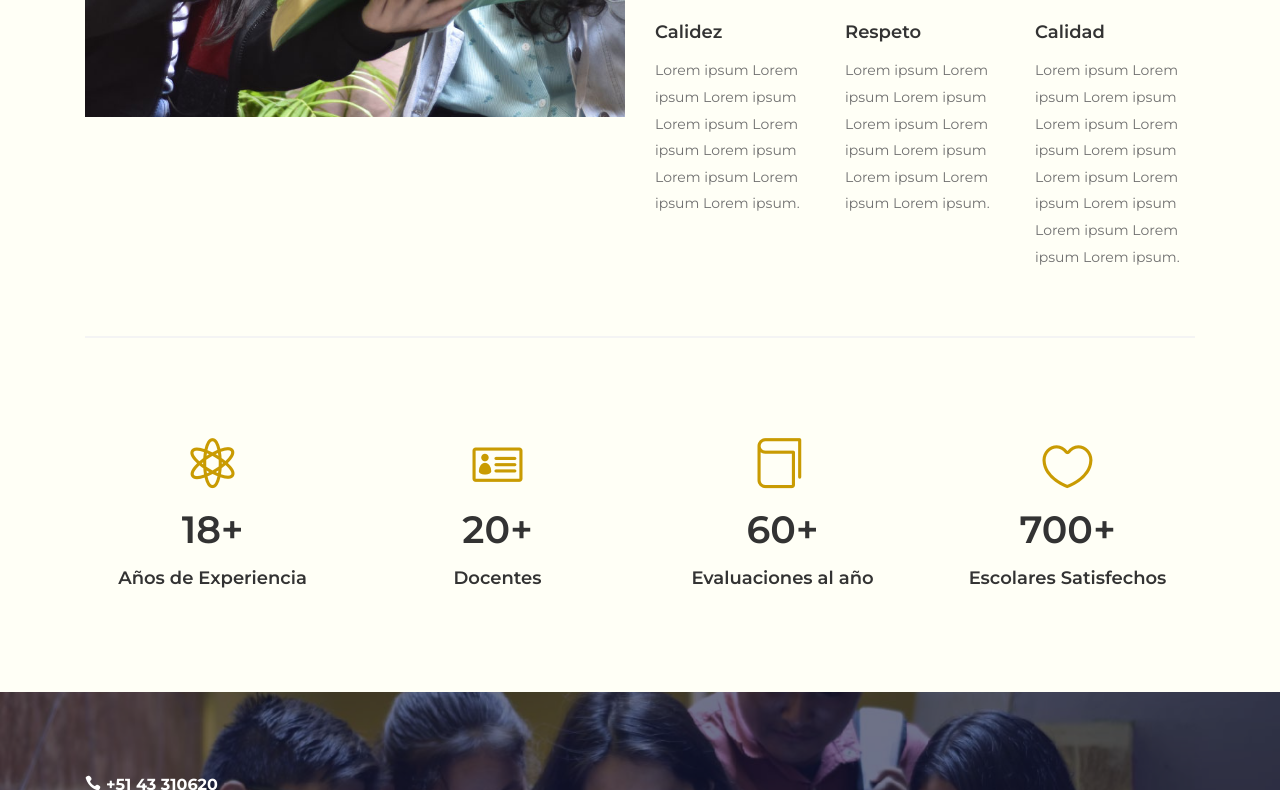
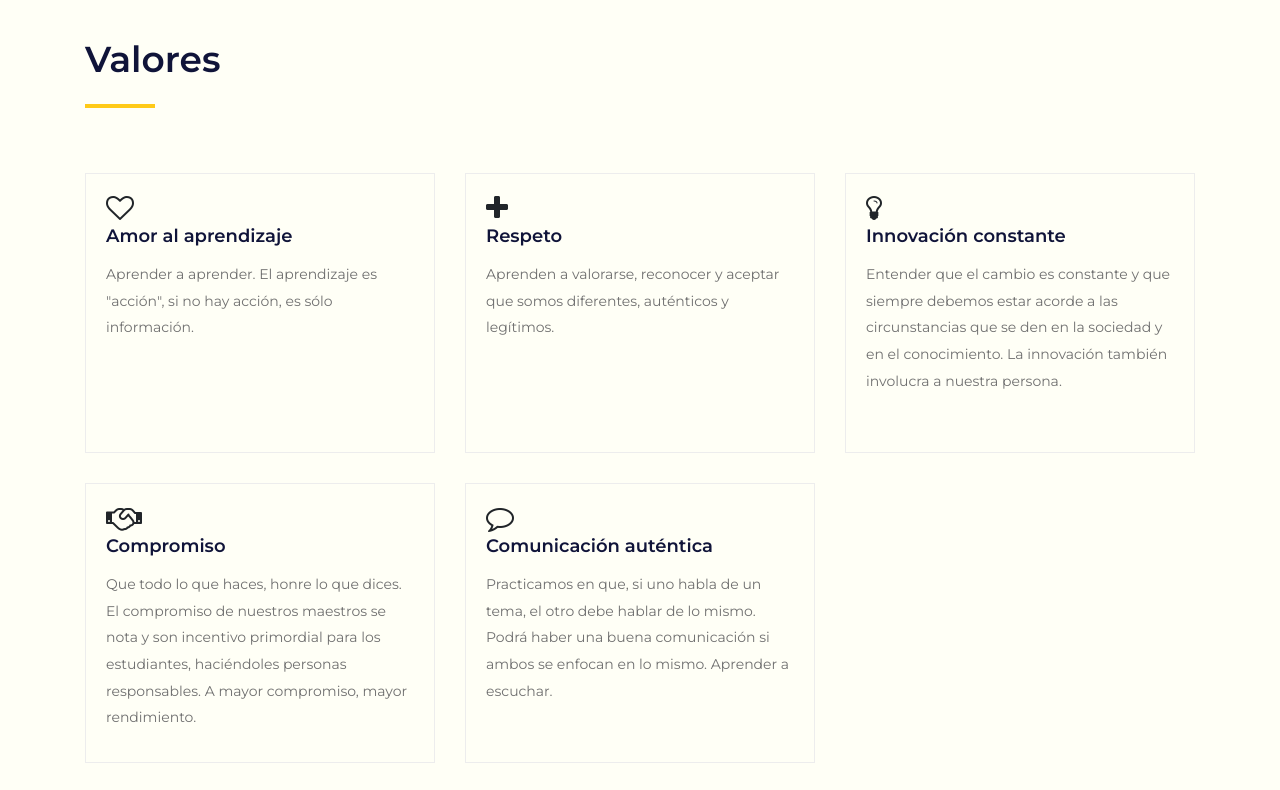
Before and after one commit to David2289/RealPacifico, a website: page nosotros.html in a window 1280 px wide. Shown: the part 1168-1958 px from the top of the page. Drawn offline with nearby package versions, Linux system fonts and the light colour scheme.

Commit message:
Cambios requeridos. pantalla nosotros.html

```diff
--- a/nosotros.html
+++ b/nosotros.html
@@ -60,9 +60,10 @@
                                 <div class="classynav">
                                     <ul id="nav">
                                         <li><a href="index.html">Inicio</a></li>
+                                        <li><a href="index.html">Matrícula 2021</a></li>
                                         <li><a href="nosotros.html">Nosotros</a></li>
-                                        <li><a href="servicio.html">Servicios</a></li>
-                                        <li><a href="contacto.html">Contacto</a></li>
+                                        <li><a href="servicio.html">Nuestra propuesta</a></li>
+                                        <li><a href="contacto.html">Contáctanos</a></li>
                                     </ul>
                                 </div>
                                 <!-- Nav End -->
@@ -120,16 +121,23 @@
                         <div class="about-us-content mb-50">
                             <!-- Section Heading -->
                             <div class="section-heading">
-                                <h2>Nosotros</h2>
+                                <h2>Historia</h2>
                                 <div class="line"></div>
+                                <br/>
+                                <p>
+                                    Un estudiante egresa de la secundaria, postula a la universidad y no ingresa. Lo logra después de un año de preparación, como mínimo, en una academia preuniversitaria.
+                                    Fue necesaria la creación de un gran colegio. El colegio Real Pacífico, con alto nivel de enseñanza y altas expectativas de rendimiento académico. Los alumnos egresan preparados para aprobar el examen e ingresar a la universidad.
+                                </p>
                             </div>
-                            <p>Lorem ipsum Lorem ipsum Lorem ipsum Lorem ipsum Lorem ipsum Lorem ipsum Lorem ipsum Lorem ipsum Lorem ipsum Lorem ipsum Lorem ipsum Lorem ipsum Lorem ipsum Lorem ipsum Lorem ipsum Lorem ipsum </p>
 
                             <div class="single-skills-area mt-30">
                                 <div class="section-heading">
                                     <h6>Misión</h6>
                                     <div class="line"></div>
-                                    <p>Lorem ipsum Lorem ipsum Lorem ipsum Lorem ipsum Lorem ipsum Lorem ipsum Lorem ipsum Lorem ipsum Lorem ipsum Lorem ipsum Lorem ipsum Lorem ipsum Lorem ipsum Lorem ipsum Lorem ipsum Lorem ipsum </p>
+                                    <br/>
+                                    <p>
+                                        Ser los responsables de dar una formación integral a cada uno de nuestros alumnos en las distintas etapas de su desarrollo.
+                                    </p>
                                 </div>
 
                             </div>
@@ -138,46 +146,76 @@
                                 <div class="section-heading">
                                     <h6>Visión</h6>
                                     <div class="line"></div>
-                                    <p>Lorem ipsum Lorem ipsum Lorem ipsum Lorem ipsum Lorem ipsum Lorem ipsum Lorem ipsum Lorem ipsum Lorem ipsum Lorem ipsum Lorem ipsum Lorem ipsum Lorem ipsum Lorem ipsum Lorem ipsum Lorem ipsum </p>
+                                    <br/>
+                                    <p>
+                                        Formar personas con alta calidad humana, con sólidos conocimientos académicos, con habilidades sociales y capaces de adaptarse a los cambios.
+                                    </p>
                                 </div>
 
                             </div>
 
+                        </div>
+                    </div>
+
+                    <!-- Values Content -->
+                    <div class="col-12 col-md-12">
                         <div class="single-skills-area mt-30">
                             <div class="section-heading">
-                                    <h6>Valores</h6>
+                                <h2>Valores</h2>
                                 <div class="line"></div>
                                 <div class="row" style="padding-top: 35px;">
                                     <div class="col-md-4 col-lg-4 col-sm-6 col-xs-12">
-                                            <div class="offer">
-                                                <div class="offer__icon">
-                                                    <!--<i class="fa fa-2x fa-thumbs-o-up"></i>-->
+                                        <div class="value_box">
+                                            <div>
+                                                <i class="fa fa-2x fa-heart-o"></i>
                                             </div>
                                             <div class="offer__details">
-                                                    <h6><a href="#">Calidez</a></h6>
-                                                    <p>Lorem ipsum Lorem ipsum Lorem ipsum Lorem ipsum Lorem ipsum Lorem ipsum Lorem ipsum Lorem ipsum Lorem ipsum.</p>
+                                                <h6>Amor al aprendizaje</h6>
+                                                <p>Aprender a aprender. El aprendizaje es "acción", si no hay acción, es sólo información.</p>
                                             </div>
                                         </div>
                                     </div>
                                     <div class="col-md-4 col-lg-4 col-sm-6 col-xs-12 xmt-40">
-                                            <div class="offer separator">
-                                                <div class="offer__icon">
-                                                    <!--<i class="fa fa-2x fa-group"></i>-->
+                                        <div class="value_box separator">
+                                            <div>
+                                                <i class="fa fa-2x fa-plus"></i>
                                             </div>
                                             <div class="offer__details">
-                                                    <h6><a href="#">Respeto</a></h6>
-                                                    <p>Lorem ipsum Lorem ipsum Lorem ipsum Lorem ipsum Lorem ipsum Lorem ipsum Lorem ipsum Lorem ipsum Lorem ipsum.</p>
+                                                <h6>Respeto</h6>
+                                                <p>Aprenden a valorarse, reconocer y aceptar que somos diferentes, auténticos y legítimos.</p>
                                             </div>
                                         </div>
                                     </div>
                                     <div class="col-md-4 col-lg-4 hidden-sm col-xs-12 xmt-40">
-                                            <div class="offer separator">
-                                                <div class="offer__icon">
-                                                    <!--<i class="fa fa-2x fa-certificate"></i>-->
+                                        <div class="value_box separator">
+                                            <div>
+                                                <i class="fa fa-2x fa-lightbulb-o"></i>
                                             </div>
                                             <div class="offer__details">
-                                                    <h6><a href="#">Calidad</a></h6>
-                                                    <p>Lorem ipsum Lorem ipsum Lorem ipsum Lorem ipsum Lorem ipsum Lorem ipsum Lorem ipsum Lorem ipsum Lorem ipsum Lorem ipsum Lorem ipsum Lorem ipsum.</p>
+                                                <h6>Innovación constante</h6>
+                                                <p>Entender que el cambio es constante y que siempre debemos estar acorde a las circunstancias que se den en la sociedad y en el conocimiento. La innovación también involucra a nuestra persona.</p>
+                                            </div>
+                                        </div>
+                                    </div>
+                                    <div class="col-md-4 col-lg-4 hidden-sm col-xs-12 xmt-40">
+                                        <div class="value_box separator">
+                                            <div class="offer__icon">
+                                                <i class="fa fa-2x fa-handshake-o"></i>
+                                            </div>
+                                            <div class="offer__details">
+                                                <h6>Compromiso</h6>
+                                                <p>Que todo lo que haces, honre lo que dices. El compromiso de nuestros maestros se nota y son incentivo primordial para los estudiantes, haciéndoles personas responsables. A mayor compromiso, mayor rendimiento.</p>
+                                            </div>
+                                        </div>
+                                    </div>
+                                    <div class="col-md-4 col-lg-4 hidden-sm col-xs-12 xmt-40">
+                                        <div class="value_box separator">
+                                            <div class="offer__icon">
+                                                <i class="fa fa-2x fa-comment-o"></i>
+                                            </div>
+                                            <div class="offer__details">
+                                                <h6>Comunicación auténtica</h6>
+                                                <p>Practicamos en que, si uno habla de un tema, el otro debe hablar de lo mismo. Podrá haber una buena comunicación si ambos se enfocan en lo mismo. Aprender a escuchar.</p>
                                             </div>
                                         </div>
                                     </div>
@@ -185,35 +223,8 @@
                             </div>
 
                         </div>
+                    </div>
 
-                            <!-- Single Skills Area -->
-<!--                            <div class="single-skills-area mt-30">
-                                <h6>Experience Dentist</h6>
-                                <div id="bar1" class="barfiller">
-                                    <span class="tip"></span>
-                                    <span class="fill" data-percentage="80"></span>
-                                </div>
-                            </div>-->
-
-                            <!-- Single Skills Area -->
-<!--                            <div class="single-skills-area mt-30">
-                                <h6>Modern Equipment</h6>
-                                <div id="bar2" class="barfiller">
-                                    <span class="tip"></span>
-                                    <span class="fill" data-percentage="65"></span>
-                                </div>
-                            </div>-->
-
-                            <!-- Single Skills Area -->
-<!--                            <div class="single-skills-area mt-30">
-                                <h6>Friendly Staff</h6>
-                                <div id="bar3" class="barfiller">
-                                    <span class="tip"></span>
-                                    <span class="fill" data-percentage="85"></span>
-                                </div>
-                            </div>-->
-                        </div>
-                    </div>
                 </div>
             </div>
         </section>
@@ -228,38 +239,20 @@
             <div class="container">
                 <div class="row mt-50 mb-100">
                     <!-- Cool Facts Area -->
-              <div class="col-12 col-sm-6 col-lg-3">
+                    <div class="col-12 col-sm-6 col-lg-6">
                         <div class="single-cta text-center mt-50">
                         <i class="icon_genius"></i>
-                  <h2><span class="counter">18</span>+</h2>
+                        <h2><span class="counter">20</span>+</h2>
                         <h5>Años de Experiencia</h5>
                         </div>
                     </div>
 
                     <!-- Cool Facts Area -->
-              <div class="col-12 col-sm-6 col-lg-3">
-                <div class="single-cta text-center mt-50">
-                  <i class="icon_id"></i>
-                  <h2><span class="counter">20</span>+</h2>
-                  <h5>Docentes</h5>
-                </div>
-              </div>
-
-              <!-- Cool Facts Area -->
-              <div class="col-12 col-sm-6 col-lg-3">
-                <div class="single-cta text-center mt-50">
-                  <i class="icon_book_alt"></i>
-                  <h2><span class="counter">60</span>+</h2>
-                  <h5>Evaluaciones al año</h5>
-                </div>
-              </div>
-
-              <!-- Cool Facts Area -->
-              <div class="col-12 col-sm-6 col-lg-3">
+                    <div class="col-12 col-sm-6 col-lg-6">
                         <div class="single-cta text-center mt-50">
                             <i class="icon_heart_alt"></i>
-                  <h2><span class="counter">700</span>+</h2>
-                  <h5>Escolares Satisfechos</h5>
+                            <h2><span class="counter">1000</span>+</h2>
+                            <h5>Ingresantes a la universidad</h5>
                         </div>
                     </div>
 
@@ -382,17 +375,19 @@
         <!-- ***** Dento Dentist Area End ***** -->
 
         <!-- ***** Footer Area Start ***** -->
-        <footer class="footer-area bg-img-center bg-gradient-overlay" style="background-image: url(img/bg-img/3.jpg);">
+        <footer class="footer-area bg-img-center bg-gradient-overlay" style="background-image: url(img/bg-img/5.jpg);">
           <div class="container">
             <div class="row">
               <!-- Single Footer Widget -->
               <div id="footer_block_1" class="col-12 col-sm-6 col-lg-6">
                 <div class="single-footer-widget">
                     <div class="footer-contact">
-                    <a href="#"><i class="icon_phone"></i>+51 43 310620</a><br><br>
-                    <a href="#"><i class="icon_mail"></i> webmaster@realpacifico.com</a><br><br>
-                    <a href="https://www.facebook.com/pg/colegiorealpacifico/" data-toggle="tooltip" data-placement="bottom" target="_blank"><i class="fa fa-facebook"></i>&nbsp; &nbsp;Facebook</a><br><br>
-                    <a href="#"><i class="icon_pin"></i>&nbsp;Av. Pacífico 578, Nuevo Chimbote (02711) - Perú</a>
+                        <a href="https://api.whatsapp.com/send/?phone=51901617680&text=Deseo+obtener+información&app_absent=0" data-toggle="tooltip" data-placement="bottom" target="_blank"><div class="icon-content"><img class="icon-square" src="./img/core-img/ic_whatsapp.png" alt=""></div>WhatsApp</a><br><br>
+                        <a href="https://www.facebook.com/pg/colegiorealpacifico/" data-toggle="tooltip" data-placement="bottom" target="_blank"><div class="icon-content"><img class="icon-square" src="./img/core-img/ic_facebook.png" alt=""></div>Facebook</a><br><br>
+                        <a href="https://www.instagram.com/colegiorealpacifico/" data-toggle="tooltip" data-placement="bottom" target="_blank"><div class="icon-content"><img class="icon-square" src="./img/core-img/ic_instagram.png" alt=""></div>Instagram</a><br><br>
+                        <a href="#"><div class="icon-content"><img class="icon-horizontal" src="./img/core-img/ic_email.png" alt=""></div>colegio@realpacifico.com</a><br><br>
+                        <a href="#"><div class="icon-content"><img class="icon-horizontal" src="./img/core-img/ic_phone.png" alt=""></div>43-310620</a><br><br>
+                        <a href="#"><div class="icon-content"><img class="icon-vertical" src="./img/core-img/ic_mobile.png" alt=""></div>90161780</a><br><br>
                     </div>
                 </div>
               </div>
--- a/package.json
+++ b/package.json
@@ -13,7 +13,8 @@
     "gulp-concat": "^2.6.1"
   },
   "dependencies": {
-    "bootstrap": "^4.1.3",
+    "@fortawesome/fontawesome-free": "^5.15.1",
+    "bootstrap": "^4.5.3",
     "counterup": "^1.0.2",
     "elegant-icons": "0.0.1",
     "font-awesome": "^4.7.0",
--- a/style.css
+++ b/style.css
@@ -567,7 +567,7 @@ ul {
 
 
 
-/***** CUSTOM SLIDER *****/
+/****** CUSTOM SLIDER ******/
 .welcome-welcome-slide {
   position: relative;
   z-index: 2;
@@ -667,7 +667,8 @@ ul {
 
 
 
-/*BURBUJAS*/
+
+/****** BURBUJAS ******/
 .bubbles_bar_container {
 	height:50px;
   width: 100%;
@@ -757,6 +758,29 @@ margin-bottom: 40px; }
 @media only screen and (max-width: 767px) {
   .welcome-text p {
     font-size: 16px; } }
+
+
+
+
+
+/****** VALUES BOX ******/
+.value_box {
+  height: 280px;
+  border: 1px solid #EDEDED;
+  padding: 20px;
+  margin-top: 30px;
+}
+@media only screen and (min-width: 992px) and (max-width: 1199px) {
+  .value_box {
+    height: 310px; } }
+@media only screen and (min-width: 768px) and (max-width: 991px) {
+  .value_box {
+    height: 390px; } }
+@media only screen and (max-width: 767px) {
+  .value_box {
+    height: 220px; } }
+
+
 
 
 
```
Also changed, not shown: index.html (+2 -20 lines), 2 other files. Lines whose indentation alone changed are shown as unchanged.
